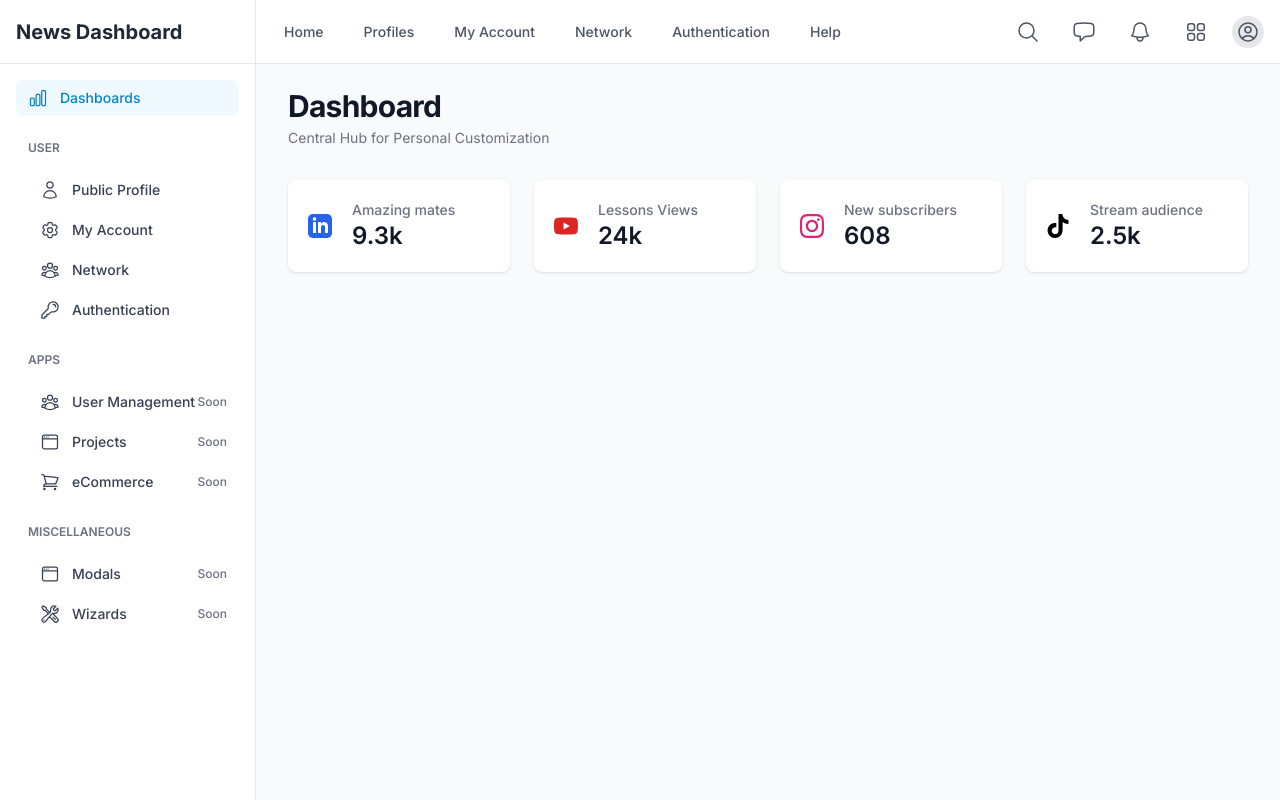
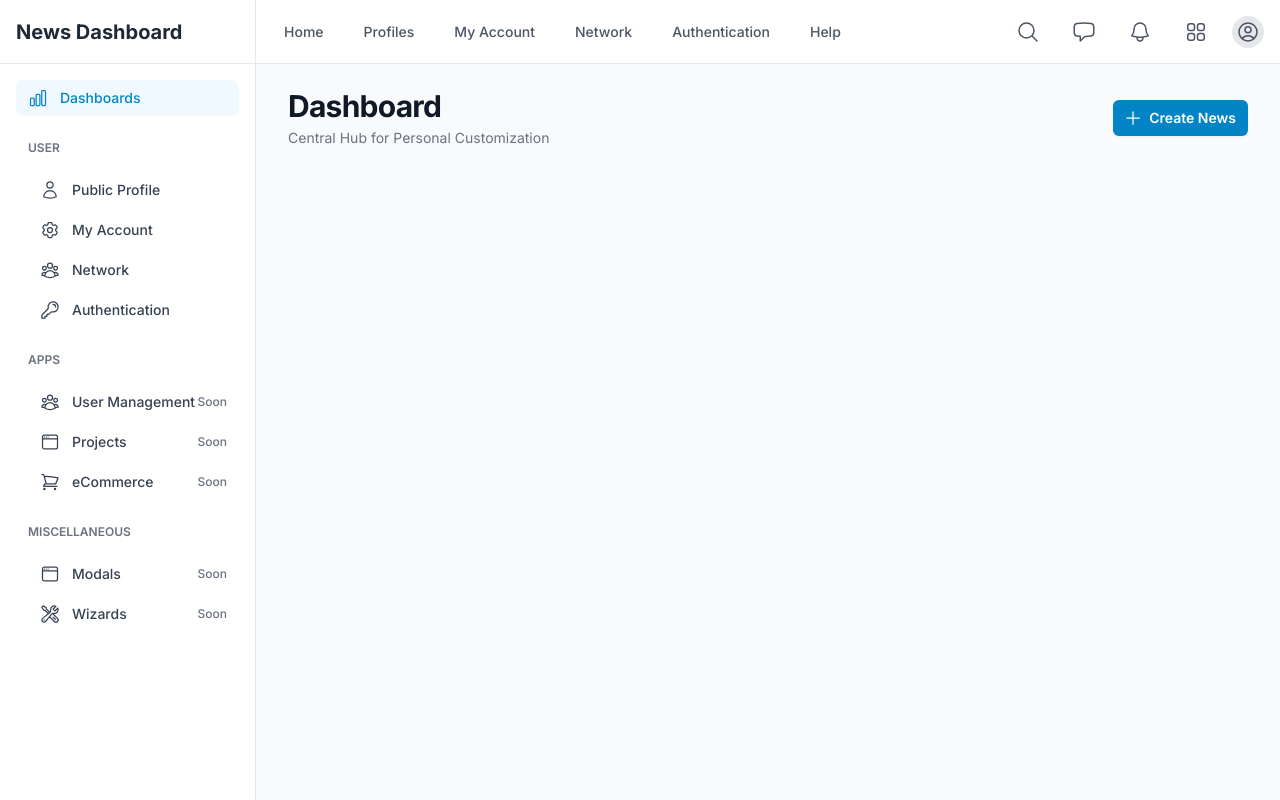
Before and after one commit to oguzhanural/news-dashboard, a Next.js app: page /dashboard in a window 1280 px wide. Built offline with nearby package versions, Linux system fonts and the light colour scheme; no server answers.

Commit message:
Create a create news button

```diff
--- a/src/app/dashboard/page.tsx
+++ b/src/app/dashboard/page.tsx
@@ -1,4 +1,7 @@
 'use client';
+
+import { PlusIcon } from '@heroicons/react/24/outline';
+import Link from 'next/link';
 
 export default function DashboardPage() {
   return (
@@ -12,92 +15,14 @@ export default function DashboardPage() {
             Central Hub for Personal Customization
           </p>
         </div>
-      </div>
-
-      {/* Stats Grid */}
-      <div className="mt-8 grid grid-cols-1 gap-6 sm:grid-cols-2 lg:grid-cols-4">
-        {/* LinkedIn Stats */}
-        <div className="bg-white overflow-hidden shadow rounded-lg">
-          <div className="p-5">
-            <div className="flex items-center">
-              <div className="flex-shrink-0">
-                <svg className="h-6 w-6 text-blue-600" fill="currentColor" viewBox="0 0 24 24">
-                  <path d="M19 0h-14c-2.761 0-5 2.239-5 5v14c0 2.761 2.239 5 5 5h14c2.762 0 5-2.239 5-5v-14c0-2.761-2.238-5-5-5zm-11 19h-3v-11h3v11zm-1.5-12.268c-.966 0-1.75-.79-1.75-1.764s.784-1.764 1.75-1.764 1.75.79 1.75 1.764-.783 1.764-1.75 1.764zm13.5 12.268h-3v-5.604c0-3.368-4-3.113-4 0v5.604h-3v-11h3v1.765c1.396-2.586 7-2.777 7 2.476v6.759z"/>
-                </svg>
-              </div>
-              <div className="ml-5 w-0 flex-1">
-                <dl>
-                  <dt className="text-sm font-medium text-gray-500 truncate">Amazing mates</dt>
-                  <dd className="flex items-baseline">
-                    <div className="text-2xl font-semibold text-gray-900">9.3k</div>
-                  </dd>
-                </dl>
-              </div>
-            </div>
-          </div>
-        </div>
-
-        {/* YouTube Stats */}
-        <div className="bg-white overflow-hidden shadow rounded-lg">
-          <div className="p-5">
-            <div className="flex items-center">
-              <div className="flex-shrink-0">
-                <svg className="h-6 w-6 text-red-600" fill="currentColor" viewBox="0 0 24 24">
-                  <path d="M23.498 6.186a3.016 3.016 0 0 0-2.122-2.136C19.505 3.545 12 3.545 12 3.545s-7.505 0-9.377.505A3.017 3.017 0 0 0 .502 6.186C0 8.07 0 12 0 12s0 3.93.502 5.814a3.016 3.016 0 0 0 2.122 2.136c1.871.505 9.376.505 9.376.505s7.505 0 9.377-.505a3.015 3.015 0 0 0 2.122-2.136C24 15.93 24 12 24 12s0-3.93-.502-5.814zM9.545 15.568V8.432L15.818 12l-6.273 3.568z"/>
-                </svg>
-              </div>
-              <div className="ml-5 w-0 flex-1">
-                <dl>
-                  <dt className="text-sm font-medium text-gray-500 truncate">Lessons Views</dt>
-                  <dd className="flex items-baseline">
-                    <div className="text-2xl font-semibold text-gray-900">24k</div>
-                  </dd>
-                </dl>
-              </div>
-            </div>
-          </div>
-        </div>
-
-        {/* Instagram Stats */}
-        <div className="bg-white overflow-hidden shadow rounded-lg">
-          <div className="p-5">
-            <div className="flex items-center">
-              <div className="flex-shrink-0">
-                <svg className="h-6 w-6 text-pink-600" fill="currentColor" viewBox="0 0 24 24">
-                  <path d="M12 2.163c3.204 0 3.584.012 4.85.07 3.252.148 4.771 1.691 4.919 4.919.058 1.265.069 1.645.069 4.849 0 3.205-.012 3.584-.069 4.849-.149 3.225-1.664 4.771-4.919 4.919-1.266.058-1.644.07-4.85.07-3.204 0-3.584-.012-4.849-.07-3.26-.149-4.771-1.699-4.919-4.92-.058-1.265-.07-1.644-.07-4.849 0-3.204.013-3.583.07-4.849.149-3.227 1.664-4.771 4.919-4.919 1.266-.057 1.645-.069 4.849-.069zm0-2.163c-3.259 0-3.667.014-4.947.072-4.358.2-6.78 2.618-6.98 6.98-.059 1.281-.073 1.689-.073 4.948 0 3.259.014 3.668.072 4.948.2 4.358 2.618 6.78 6.98 6.98 1.281.058 1.689.072 4.948.072 3.259 0 3.668-.014 4.948-.072 4.354-.2 6.782-2.618 6.979-6.98.059-1.28.073-1.689.073-4.948 0-3.259-.014-3.667-.072-4.947-.196-4.354-2.617-6.78-6.979-6.98-1.281-.059-1.69-.073-4.949-.073zm0 5.838c-3.403 0-6.162 2.759-6.162 6.162s2.759 6.163 6.162 6.163 6.162-2.759 6.162-6.163c0-3.403-2.759-6.162-6.162-6.162zm0 10.162c-2.209 0-4-1.79-4-4 0-2.209 1.791-4 4-4s4 1.791 4 4c0 2.21-1.791 4-4 4zm6.406-11.845c-.796 0-1.441.645-1.441 1.44s.645 1.44 1.441 1.44c.795 0 1.439-.645 1.439-1.44s-.644-1.44-1.439-1.44z"/>
-                </svg>
-              </div>
-              <div className="ml-5 w-0 flex-1">
-                <dl>
-                  <dt className="text-sm font-medium text-gray-500 truncate">New subscribers</dt>
-                  <dd className="flex items-baseline">
-                    <div className="text-2xl font-semibold text-gray-900">608</div>
-                  </dd>
-                </dl>
-              </div>
-            </div>
-          </div>
-        </div>
-
-        {/* TikTok Stats */}
-        <div className="bg-white overflow-hidden shadow rounded-lg">
-          <div className="p-5">
-            <div className="flex items-center">
-              <div className="flex-shrink-0">
-                <svg className="h-6 w-6 text-black" fill="currentColor" viewBox="0 0 24 24">
-                  <path d="M12.53.02C13.84 0 15.14.01 16.44 0c.08 1.53.63 3.09 1.75 4.17 1.12 1.11 2.7 1.62 4.24 1.79v4.03c-1.44-.05-2.89-.35-4.2-.97-.57-.26-1.1-.59-1.62-.93-.01 2.92.01 5.84-.02 8.75-.08 1.4-.54 2.79-1.35 3.94-1.31 1.92-3.58 3.17-5.91 3.21-1.43.08-2.86-.31-4.08-1.03-2.02-1.19-3.44-3.37-3.65-5.71-.02-.5-.03-1-.01-1.49.18-1.9 1.12-3.72 2.58-4.96 1.66-1.44 3.98-2.13 6.15-1.72.02 1.48-.04 2.96-.04 4.44-.99-.32-2.15-.23-3.02.37-.63.41-1.11 1.04-1.36 1.75-.21.51-.15 1.07-.14 1.61.24 1.64 1.82 3.02 3.5 2.87 1.12-.01 2.19-.66 2.77-1.61.19-.33.4-.67.41-1.06.1-1.79.06-3.57.07-5.36.01-4.03-.01-8.05.02-12.07z"/>
-                </svg>
-              </div>
-              <div className="ml-5 w-0 flex-1">
-                <dl>
-                  <dt className="text-sm font-medium text-gray-500 truncate">Stream audience</dt>
-                  <dd className="flex items-baseline">
-                    <div className="text-2xl font-semibold text-gray-900">2.5k</div>
-                  </dd>
-                </dl>
-              </div>
-            </div>
-          </div>
+        <div className="mt-4 flex md:ml-4 md:mt-0">
+          <Link
+            href="/dashboard/news/create"
+            className="inline-flex items-center rounded-md bg-primary-600 px-3 py-2 text-sm font-semibold text-white shadow-sm hover:bg-primary-500 focus-visible:outline focus-visible:outline-2 focus-visible:outline-offset-2 focus-visible:outline-primary-600"
+          >
+            <PlusIcon className="-ml-0.5 mr-1.5 h-5 w-5" aria-hidden="true" />
+            Create News
+          </Link>
         </div>
       </div>
     </div>
```
